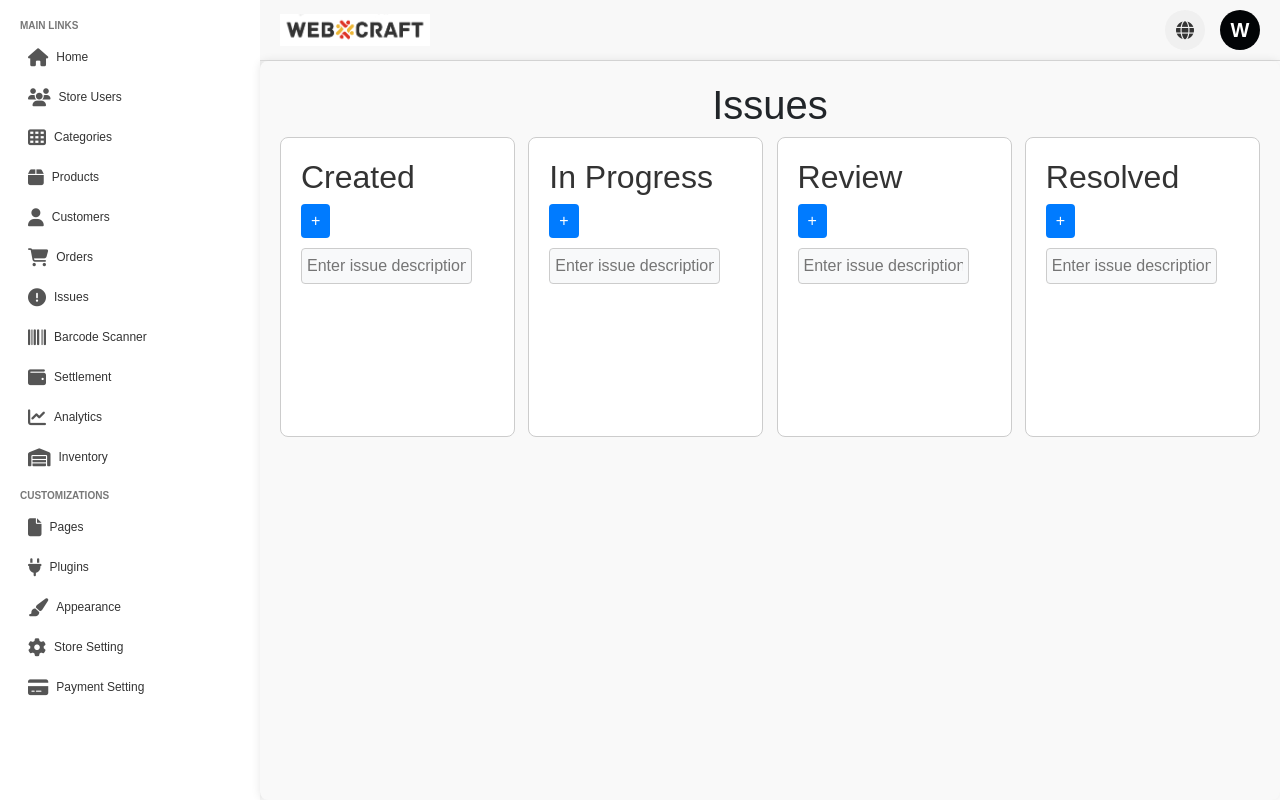
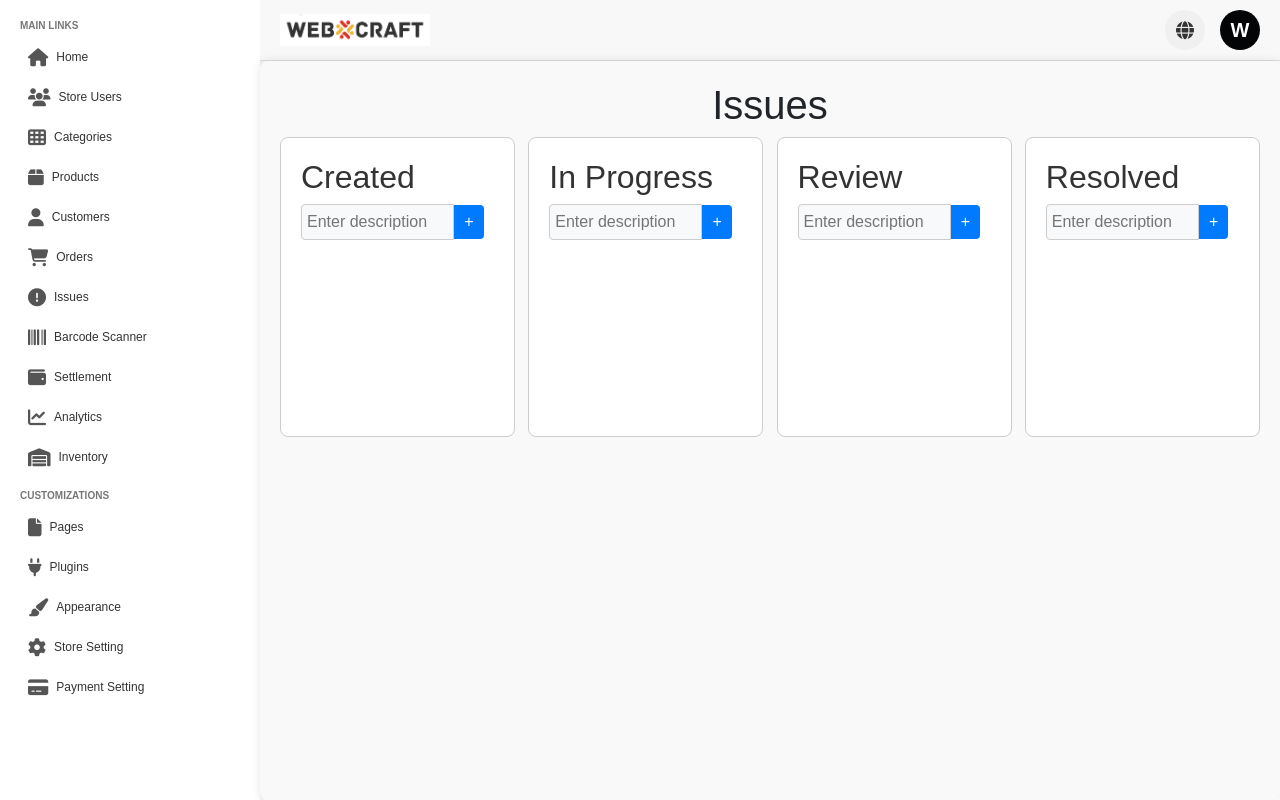
Before and after one commit to aadarsha-shakya/WebCraft, a React (Create React App) app in the folder frontend/: page /Issues in a window 1280 px wide. Built offline with nearby package versions, Linux system fonts and the light colour scheme.

Commit message:
Issues section Completed

```diff
--- a/frontend/src/Issues.css
+++ b/frontend/src/Issues.css
@@ -17,28 +17,32 @@
   color: #333333;
 }
 
+.input-container {
+  display: flex;
+  align-items: center;
+  margin-bottom: 10px;
+}
+
+.issue-section input[type="text"] {
+  width: calc(100% - 40px); /* Adjusted width to accommodate the button */
+  padding: 5px;
+  border: 1px solid #cccccc;
+  border-radius: 4px 0 0 4px; /* Rounded left corners */
+  background-color: #f8f9fa;
+  color: #333333;
+}
+
 .issue-section button {
   padding: 5px 10px;
   background-color: #007bff;
   color: white;
   border: none;
-    border-radius: 4px;
+  border-radius: 0 4px 4px 0; /* Rounded right corners */
   cursor: pointer;
-    margin-bottom: 10px;
 }
 
 .issue-section button:hover {
   background-color: #0056b3;
-  }
-
-  .issue-section input[type="text"] {
-    width: calc(100% - 22px);
-    padding: 5px;
-    margin-bottom: 10px;
-    border: 1px solid #cccccc;
-    border-radius: 4px;
-    background-color: #f8f9fa;
-    color: #333333;
 }
 
 .items {
--- a/frontend/src/Issues.js
+++ b/frontend/src/Issues.js
@@ -2,7 +2,6 @@ import React, { useState, useEffect } from 'react';
 import { Link, useNavigate } from 'react-router-dom';
 import './Dashboard.css';
 import './Issues.css';
-
 import Logo from './assets/WebCraft.png';
 
 function Issues() {
@@ -58,15 +57,14 @@ function Issues() {
       .catch(error => console.error("Error fetching issues:", error));
   };
 
-  const handleDragStart = (event, id, source) => {
-    event.dataTransfer.setData('text/plain', JSON.stringify({ id, source }));
+  const handleDragStart = (event, id) => {
+    event.dataTransfer.setData('text/plain', JSON.stringify({ id }));
   };
 
   const handleDrop = (event, target) => {
     event.preventDefault();
     const data = JSON.parse(event.dataTransfer.getData('text/plain'));
-    const { id, source } = data;
-
+    const { id } = data;
     // Update the issue status in the database
     fetch(`http://localhost:8081/api/issues/${id}`, {
       method: 'PUT',
@@ -90,7 +88,6 @@ function Issues() {
       alert("Please enter a description for the issue.");
       return;
     }
-
     fetch('http://localhost:8081/api/issues', {
       method: 'POST',
       headers: {
@@ -180,7 +177,6 @@ function Issues() {
             </Link>
           </li>
         </ul>
-
         <h2>Customizations</h2>
         <ul>
           <li>
@@ -210,7 +206,6 @@ function Issues() {
           </li>
         </ul>
       </aside>
-
       {/* MAIN CONTENT AREA */}
       <div className="main-content">
         {/* HEADER PANEL */}
@@ -221,13 +216,11 @@ function Issues() {
               <img src={Logo} alt="Logo" />
             </Link>
           </div>
-
           {/* Icons */}
           <div className="header-icons">
             <Link to="/YourWeb" className="header-icon">
               <i className="fas fa-globe"></i>
             </Link>
-
             {/* W Icon with Dropdown */}
             <div
               className={`header-icon w-icon ${isDropdownOpen ? "open" : ""}`}
@@ -253,23 +246,24 @@ function Issues() {
             </div>
           </div>
         </header>
-
         {/* CONTENT */}
         <main className="content">
           <h1>Issues</h1>
           <div className="issues-container">
             <div className="issue-section" onDrop={(e) => handleDrop(e, 'created')} onDragOver={(e) => e.preventDefault()}>
               <h2>Created</h2>
-              <button onClick={() => handleAddItem('created')}>+</button>
+              <div className="input-container">
                 <input
                   type="text"
-                placeholder="Enter issue description"
+                  placeholder="Enter description"
                   value={newIssueText.created}
                   onChange={(e) => handleInputChange(e, 'created')}
                 />
+                <button onClick={() => handleAddItem('created')}>+</button>
+              </div>
               <div className="items">
                 {issues.created.map(issue => (
-                  <div key={issue.id} className="item" draggable onDragStart={(e) => handleDragStart(e, issue.id, 'created')}>
+                  <div key={issue.id} className="item" draggable onDragStart={(e) => handleDragStart(e, issue.id)}>
                     {issue.text}
                   </div>
                 ))}
@@ -277,16 +271,18 @@ function Issues() {
             </div>
             <div className="issue-section" onDrop={(e) => handleDrop(e, 'inProgress')} onDragOver={(e) => e.preventDefault()}>
               <h2>In Progress</h2>
-              <button onClick={() => handleAddItem('inProgress')}>+</button>
+              <div className="input-container">
                 <input
                   type="text"
-                placeholder="Enter issue description"
+                  placeholder="Enter description"
                   value={newIssueText.inProgress}
                   onChange={(e) => handleInputChange(e, 'inProgress')}
                 />
+                <button onClick={() => handleAddItem('inProgress')}>+</button>
+              </div>
               <div className="items">
                 {issues.inProgress.map(issue => (
-                  <div key={issue.id} className="item" draggable onDragStart={(e) => handleDragStart(e, issue.id, 'inProgress')}>
+                  <div key={issue.id} className="item" draggable onDragStart={(e) => handleDragStart(e, issue.id)}>
                     {issue.text}
                   </div>
                 ))}
@@ -294,16 +290,18 @@ function Issues() {
             </div>
             <div className="issue-section" onDrop={(e) => handleDrop(e, 'review')} onDragOver={(e) => e.preventDefault()}>
               <h2>Review</h2>
-              <button onClick={() => handleAddItem('review')}>+</button>
+              <div className="input-container">
                 <input
                   type="text"
-                placeholder="Enter issue description"
+                  placeholder="Enter description"
                   value={newIssueText.review}
                   onChange={(e) => handleInputChange(e, 'review')}
                 />
+                <button onClick={() => handleAddItem('review')}>+</button>
+              </div>
               <div className="items">
                 {issues.review.map(issue => (
-                  <div key={issue.id} className="item" draggable onDragStart={(e) => handleDragStart(e, issue.id, 'review')}>
+                  <div key={issue.id} className="item" draggable onDragStart={(e) => handleDragStart(e, issue.id)}>
                     {issue.text}
                   </div>
                 ))}
@@ -311,16 +309,18 @@ function Issues() {
             </div>
             <div className="issue-section" onDrop={(e) => handleDrop(e, 'resolved')} onDragOver={(e) => e.preventDefault()}>
               <h2>Resolved</h2>
-              <button onClick={() => handleAddItem('resolved')}>+</button>
+              <div className="input-container">
                 <input
                   type="text"
-                placeholder="Enter issue description"
+                  placeholder="Enter description"
                   value={newIssueText.resolved}
                   onChange={(e) => handleInputChange(e, 'resolved')}
                 />
+                <button onClick={() => handleAddItem('resolved')}>+</button>
+              </div>
               <div className="items">
                 {issues.resolved.map(issue => (
-                  <div key={issue.id} className="item" draggable onDragStart={(e) => handleDragStart(e, issue.id, 'resolved')}>
+                  <div key={issue.id} className="item" draggable onDragStart={(e) => handleDragStart(e, issue.id)}>
                     {issue.text}
                   </div>
                 ))}
```
Lines whose indentation alone changed are shown as unchanged.
